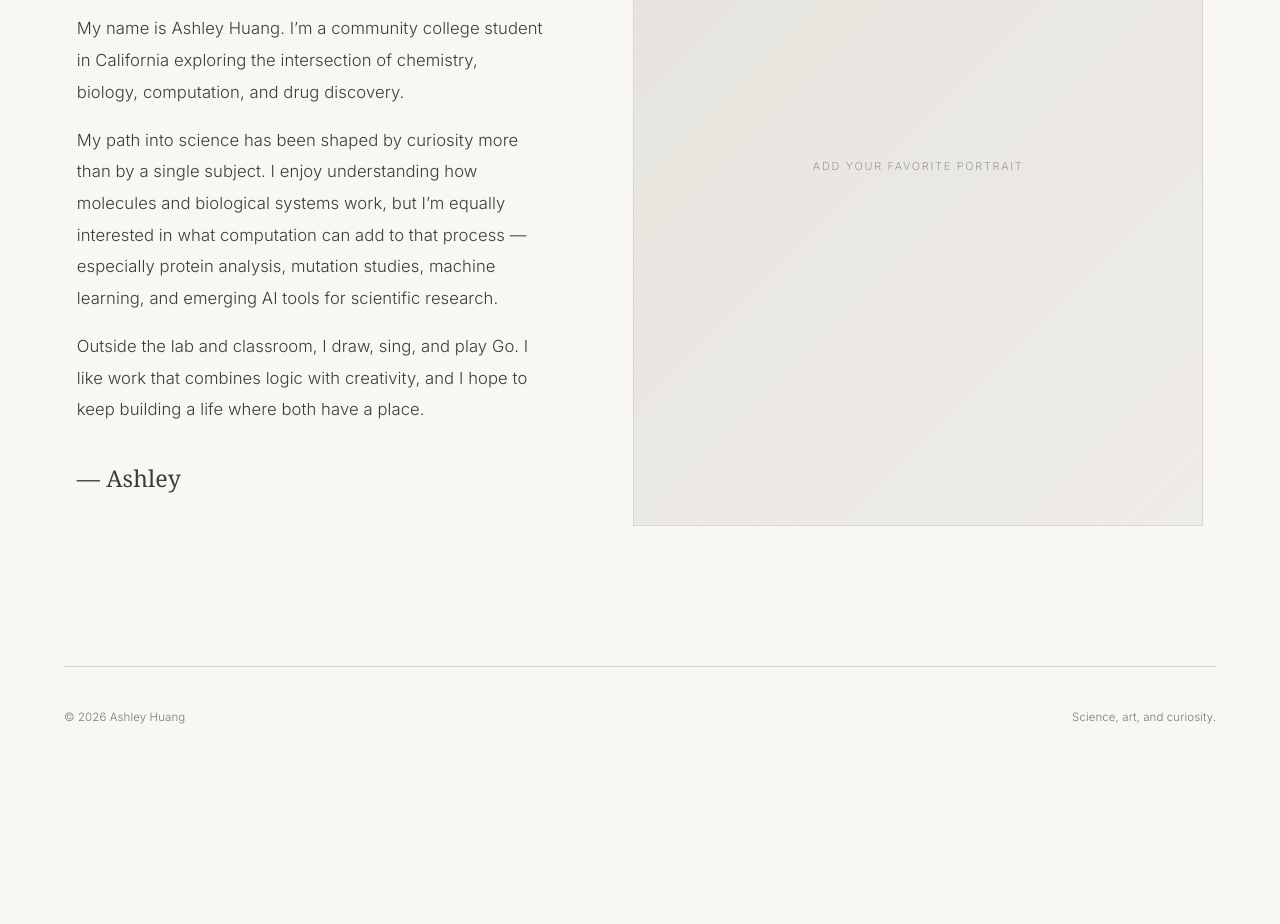
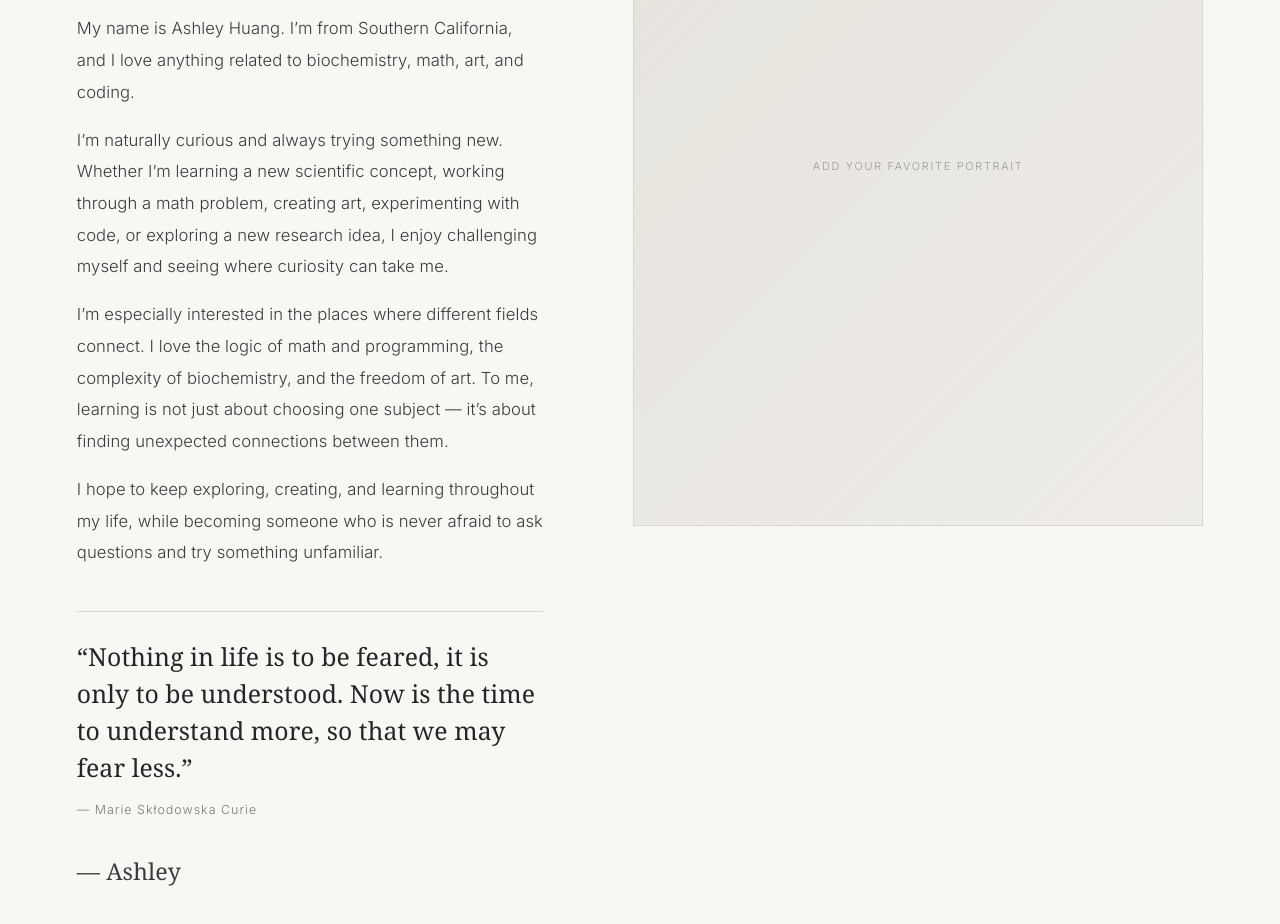
Before and after one commit to Ashisntbalddd/AshleyHuang, a plain HTML site: page about.html in a window 1280 px wide. Shown: the part 390-1314 px from the top of the page. Before the commit the page ends 1156 px from the top, so only its background shows below. Drawn offline with Linux system fonts and the light colour scheme; a web font is replaced by a local one.

Commit message:
Rewrite About Me section and add Curie quote

```diff
--- a/about.html
+++ b/about.html
@@ -9,6 +9,26 @@
 <link rel="preconnect" href="https://fonts.gstatic.com" crossorigin>
 <link href="https://fonts.googleapis.com/css2?family=Inter:wght@300;400;500&family=Libre+Caslon+Display&display=swap" rel="stylesheet">
 <link rel="stylesheet" href="style.css">
+<style>
+.about-quote{
+  margin:42px 0 30px;
+  padding:26px 0 0;
+  border-top:1px solid #d9d6d0;
+  font-family:"Libre Caslon Display",Georgia,serif;
+  font-size:1.55rem;
+  line-height:1.5;
+  color:#262626;
+}
+.about-quote cite{
+  display:block;
+  margin-top:14px;
+  font-family:"Inter",Arial,sans-serif;
+  font-size:.78rem;
+  font-style:normal;
+  letter-spacing:.08em;
+  color:#797979;
+}
+</style>
 </head>
 <body>
 <header class="header">
@@ -18,11 +38,13 @@
 <main class="page">
 <section class="about-layout">
 <div class="about-copy">
-<p class="kicker">My story</p>
+<p class="kicker">About Me</p>
 <h1>Hello!</h1>
-<p>My name is Ashley Huang. I’m a community college student in California exploring the intersection of chemistry, biology, computation, and drug discovery.</p>
-<p>My path into science has been shaped by curiosity more than by a single subject. I enjoy understanding how molecules and biological systems work, but I’m equally interested in what computation can add to that process — especially protein analysis, mutation studies, machine learning, and emerging AI tools for scientific research.</p>
-<p>Outside the lab and classroom, I draw, sing, and play Go. I like work that combines logic with creativity, and I hope to keep building a life where both have a place.</p>
+<p>My name is Ashley Huang. I’m from Southern California, and I love anything related to biochemistry, math, art, and coding.</p>
+<p>I’m naturally curious and always trying something new. Whether I’m learning a new scientific concept, working through a math problem, creating art, experimenting with code, or exploring a new research idea, I enjoy challenging myself and seeing where curiosity can take me.</p>
+<p>I’m especially interested in the places where different fields connect. I love the logic of math and programming, the complexity of biochemistry, and the freedom of art. To me, learning is not just about choosing one subject — it’s about finding unexpected connections between them.</p>
+<p>I hope to keep exploring, creating, and learning throughout my life, while becoming someone who is never afraid to ask questions and try something unfamiliar.</p>
+<blockquote class="about-quote">“Nothing in life is to be feared, it is only to be understood. Now is the time to understand more, so that we may fear less.”<cite>— Marie Skłodowska Curie</cite></blockquote>
 <p class="signature">— Ashley</p>
 </div>
 <div class="about-photo placeholder photo-about"><span>ADD YOUR FAVORITE PORTRAIT</span></div>
```
